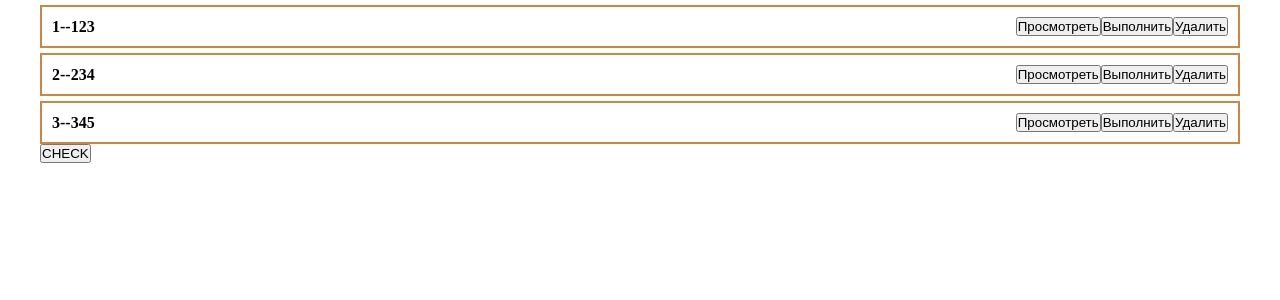
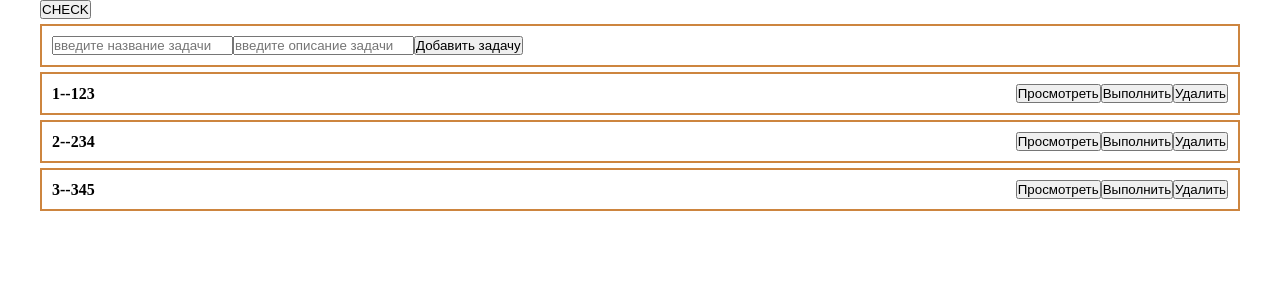
Before and after one commit to maximberdyshev/todos, a React (Create React App) app in the folder front/: page / in a window 1280 px wide. Shown: the top 300 px of the page. Built offline with nearby package versions, Linux system fonts and the light colour scheme.

Commit message:
add todo items list

```diff
--- a/front/src/components/Todo/TodoContainer.jsx
+++ b/front/src/components/Todo/TodoContainer.jsx
@@ -1,4 +1,5 @@
 import React, { useState } from 'react'
+import TodoInput from './TodoInput'
 import TodoList from './TodoList'
 
 export default function TodoContainer() {
@@ -19,12 +20,13 @@ export default function TodoContainer() {
 
   return (
     <div className='TodoContainer'>
+      <button onClick={chk}>CHECK</button>
+      <TodoInput />
       {todos.length === 0 ? (
         <p>TODO NOT TODO</p>
       ) : (
         <TodoList todos={todos} setTodo={setTodo} />
       )}
-      <button onClick={chk}>CHECK</button>
     </div>
   )
 }
--- /dev/null
+++ b/front/src/components/Todo/TodoInput.jsx
@@ -0,0 +1,13 @@
+import React from 'react'
+
+export default function TodoInput() {
+  return (
+    <div className='TodoInput'>
+      <form>
+        <input type='text' placeholder='введите название задачи'></input>
+        <input type='text' placeholder='введите описание задачи'></input>
+        <button>Добавить задачу</button>
+      </form>
+    </div>
+  )
+}
--- a/front/src/styles/App.css
+++ b/front/src/styles/App.css
@@ -28,7 +28,7 @@
   padding: 10px;
   border: 2px solid peru;
   align-items: center;
-  justify-content: space-around;
+  justify-content: space-between;
 }
 
 .TodoContainer {
@@ -45,9 +45,18 @@
 }
 
 .todo-item {
-    display: flex;
+  display: flex;
 }
 
 .todo-btn {
-    display: flex;
+  display: flex;
 }
+
+.TodoInput {
+  display: flex;
+  margin-top: 5px;
+  padding: 10px;
+  border: 2px solid peru;
+  /* align-items:stretch; */
+  /* justify-content: space-between; */
+}
```
